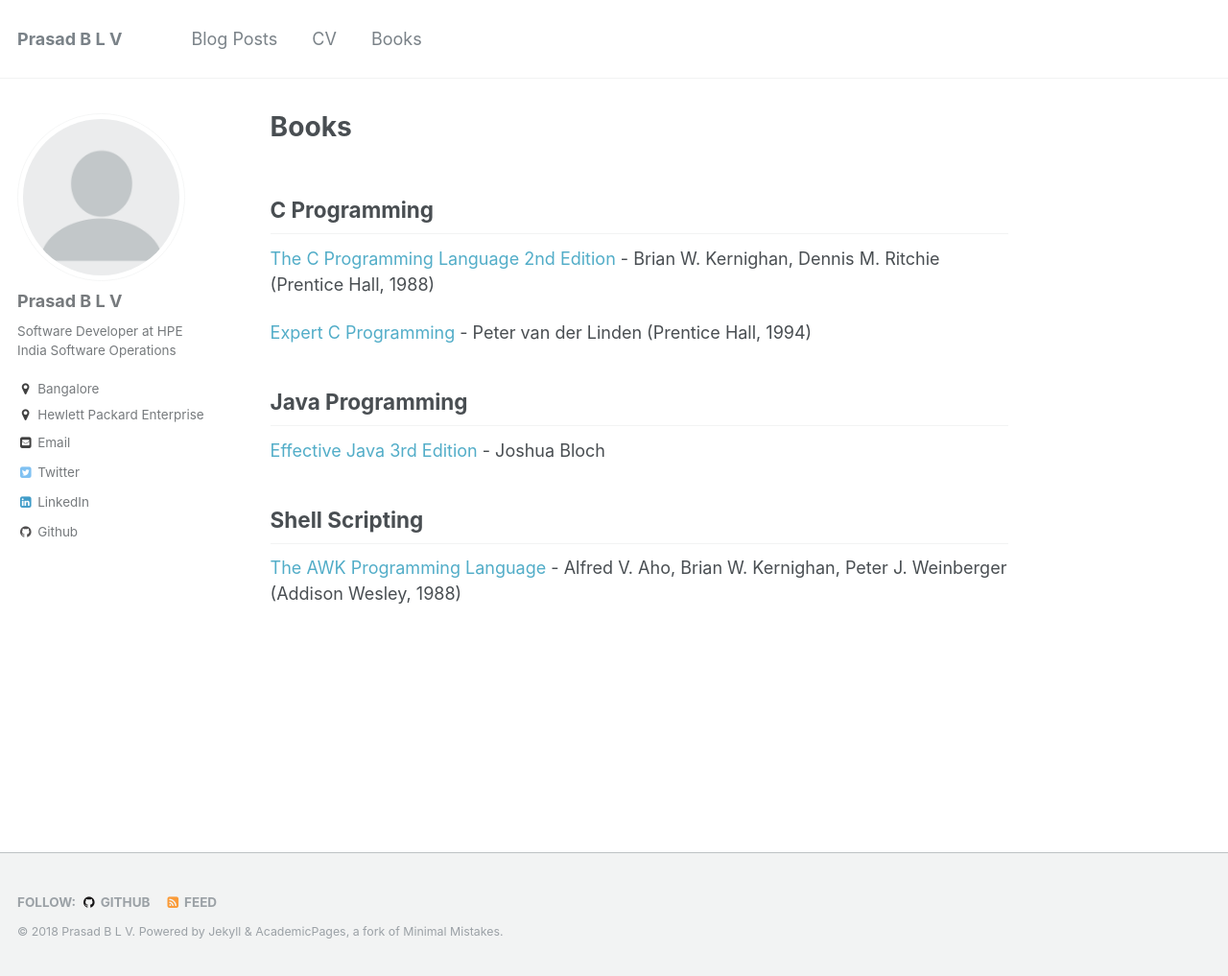
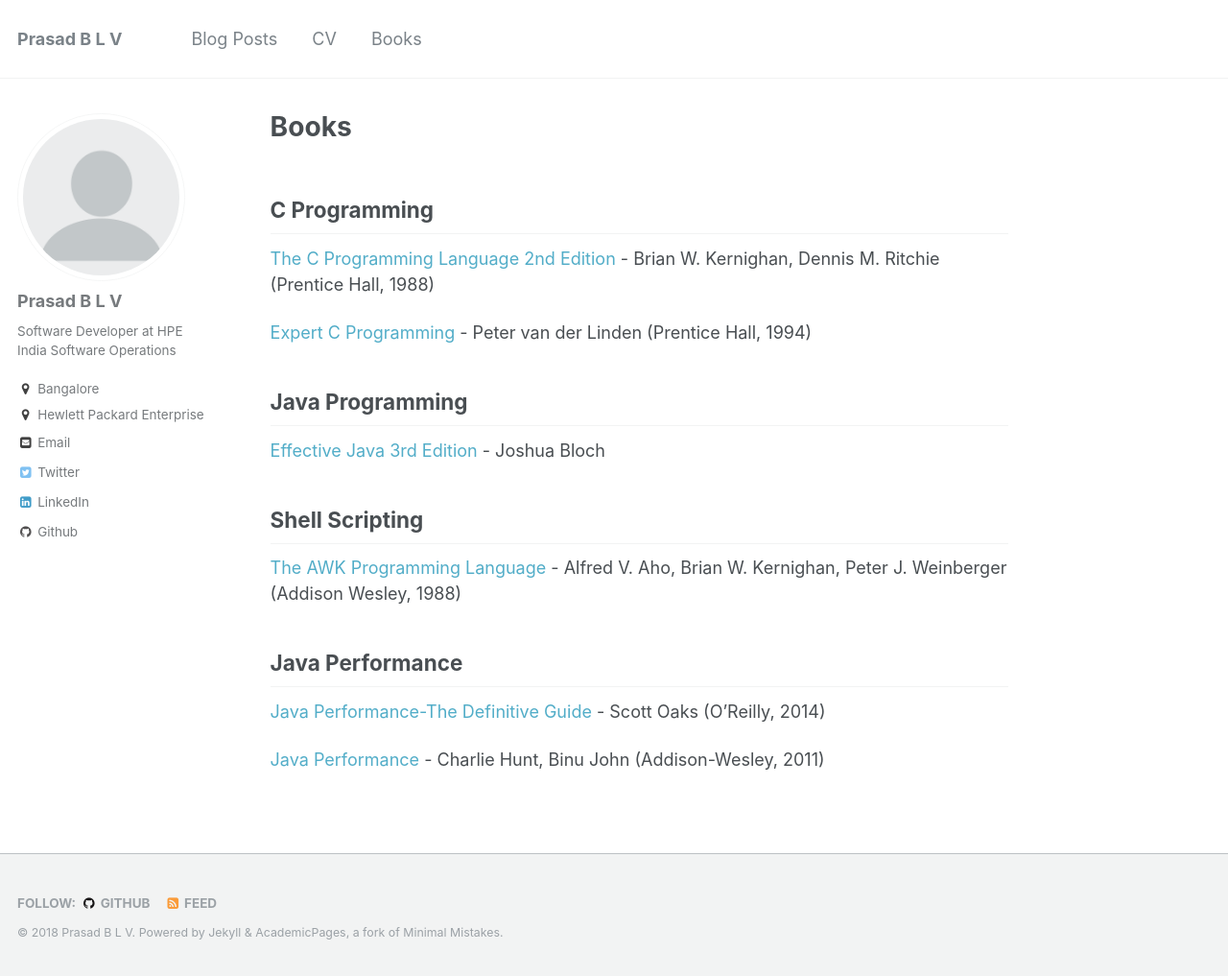
Before and after one commit to prasadblv/pblv, a Jekyll site: the page built from _pages/markdown.md, in a window 1280 px wide and 1017 px high. Shown: the whole window at 96% size. Built offline with Jekyll 4.4.1, drawn with Linux system fonts in a browser that asks for light colours.

Commit message:
Updated List of Books

```diff
--- a/_pages/markdown.md
+++ b/_pages/markdown.md
@@ -22,3 +22,10 @@ redirect_from:
 ## Shell Scripting
 
 [The AWK Programming Language](http://www.amazon.com/gp/product/020107981X?ie=UTF8&tag=deirdrestraug-20&linkCode=as2&camp=1789&creative=390957&creativeASIN=020107981X) - Alfred V. Aho, Brian W. Kernighan, Peter J. Weinberger (Addison Wesley, 1988)
+
+## Java Performance
+
+[Java Performance-The Definitive Guide ](http://www.amazon.com/gp/product/1449358454?ie=UTF8&tag=deirdrestraug-20&linkCode=as2&camp=1789&creative=390957) - Scott Oaks (O'Reilly, 2014)
+
+
+[Java Performance](http://www.amazon.com/gp/product/0137142528?ie=UTF8&tag=deirdrestraug-20&linkCode=as2&camp=1789&creative=390957) - Charlie Hunt, Binu John (Addison-Wesley, 2011)
```
